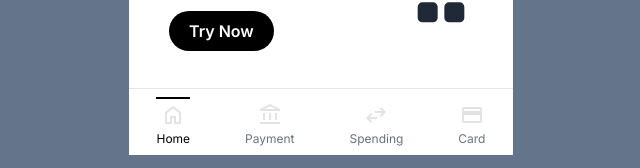
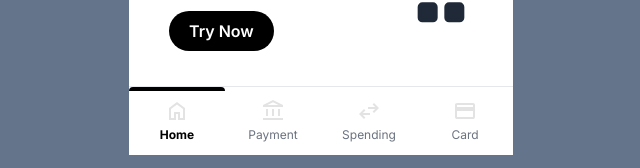
Before and after one commit to LaraSouzx/DesafioFrontEnd, a React (Create React App) app: page / in a window 1280 px wide. Shown: the part 714-882 px from the top of the page, without its empty margins (319-959 px from the left). Built offline with nearby package versions, Linux system fonts and the light colour scheme.

Commit message:
add: tela base completa ofc

```diff
--- a/src/components/acoes/BarraAcoes.jsx
+++ b/src/components/acoes/BarraAcoes.jsx
@@ -31,7 +31,7 @@ const BarraAcoes = () => {
 
       {/*botao mais */}
       <button className="flex flex-col items-center space-y-1 text-black hover:text-blue-600 transition-colors">
-        <svg xmlns="http://www.w3.org/2000/svg" fill="none" viewBox="0 0 24 24" strokeWidth={2.5} stroke="currentColor" className="w-5 h-5">
+        <svg xmlns="http://www.w3.org/2000/svg" fill="none" viewBox="0 0 24 24" strokeWidth={3} stroke="currentColor" className="w-5 h-5">
           <path strokeLinecap="round" strokeLinejoin="round" d="M6.75 12a.75.75 0 11-1.5 0 .75.75 0 011.5 0zM12.75 12a.75.75 0 11-1.5 0 .75.75 0 011.5 0zM18.75 12a.75.75 0 11-1.5 0 .75.75 0 011.5 0z" />
         </svg>
         <span className="text-xs font-semibold">More</span>
--- a/src/components/navegacao/NavBar.jsx
+++ b/src/components/navegacao/NavBar.jsx
@@ -15,8 +15,8 @@ const NavBar = () => {
   ];
 
   return (
-    <nav className="bg-white border-t border-gray-200">
-      <ul className="flex justify-around items-center py-2">
+    <nav className="bg-white border-t border-gray-200 relative p-0 m-0">
+      <ul className="flex justify-around items-center py-0 m-0">
         {items.map((item) => (
           <NavItem
             key={item.label}
@@ -35,15 +35,23 @@ const NavItem = ({ label, icon, active, onClick }) => {
   return (
     <li
       onClick={onClick}
-      className="flex flex-col items-center text-xs cursor-pointer"
+      className="relative flex flex-col items-center text-xs cursor-pointer flex-1 p-3"
+      // p-3 cria espaçamento interno (em todos os lados)
     >
-      <div className={`mb-1 w-full ${active ? 'border-t-2 border-black' : 'border-t-2 border-transparent'}`} />
+      {/* Barra preta fixa no topo do item */}
+      {active && (
+        <div className="absolute top-0 left-0 w-full h-1 bg-black rounded-t-full" />
+      )}
+
       <div className={`${active ? 'text-black' : 'text-gray-500'}`}>
         {icon}
       </div>
-      <span className={`mt-1 ${active ? 'text-black font-medium' : 'text-gray-500'}`}>{label}</span>
+      <span className={`${active ? 'text-black font-bold' : 'text-gray-500'} mt-1`}>
+        {label}
+      </span>
     </li>
   );
 };
 
+
 export default NavBar;
```
